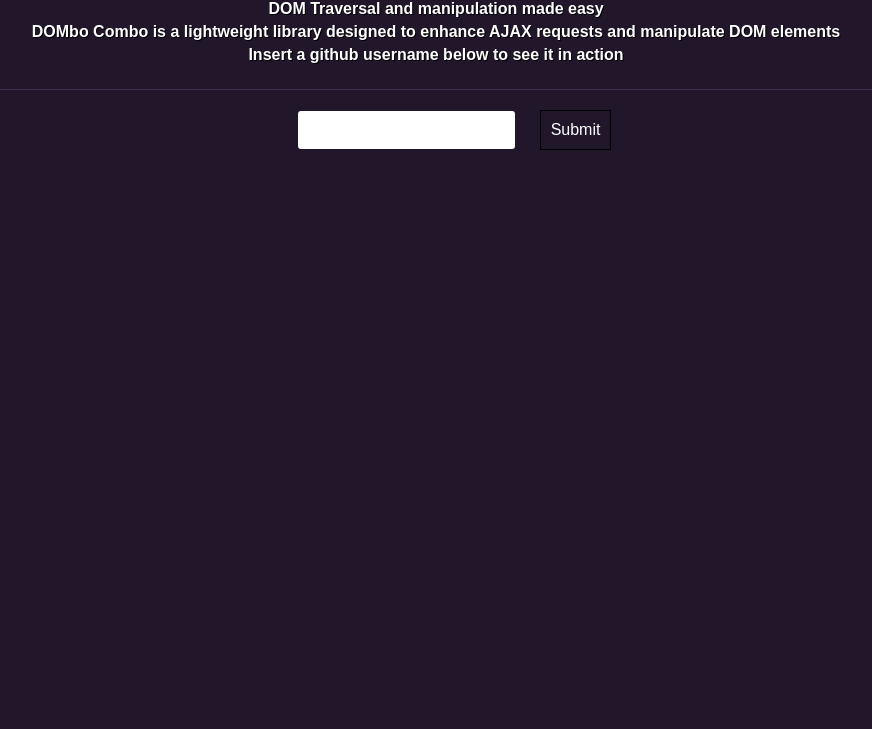
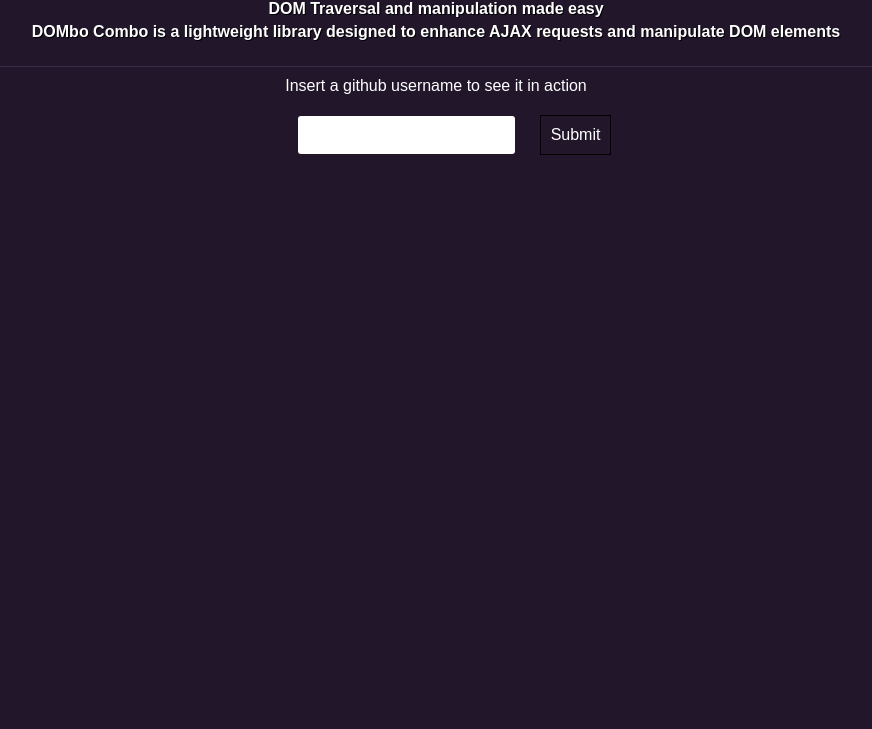
Before and after one commit to thansen29/DOMboCombo, a plain HTML site: page index.html in a window 1280 px wide. Shown: the part 71-800 px from the top of the page, without its empty margins (204-1076 px from the left). Drawn offline with nearby package versions, Linux system fonts and the light colour scheme.

Commit message:
minor styling

```diff
--- a/index.html
+++ b/index.html
@@ -27,10 +27,10 @@
             DOMbo Combo is a lightweight library designed to enhance AJAX requests and manipulate DOM elements
           </div>
 
-          <div>
-            Insert a github username below to see it in action
-          </div>
         </header>
+        <div class="instructions">
+          Insert a github username to see it in action
+        </div>
 
         <form class="git-form">
           <div>
--- a/styles/main.css
+++ b/styles/main.css
@@ -113,3 +113,8 @@
 .visible {
   display: block;
 }
+
+.instructions {
+  text-align: center;
+  padding-top: 10px;
+}
```
